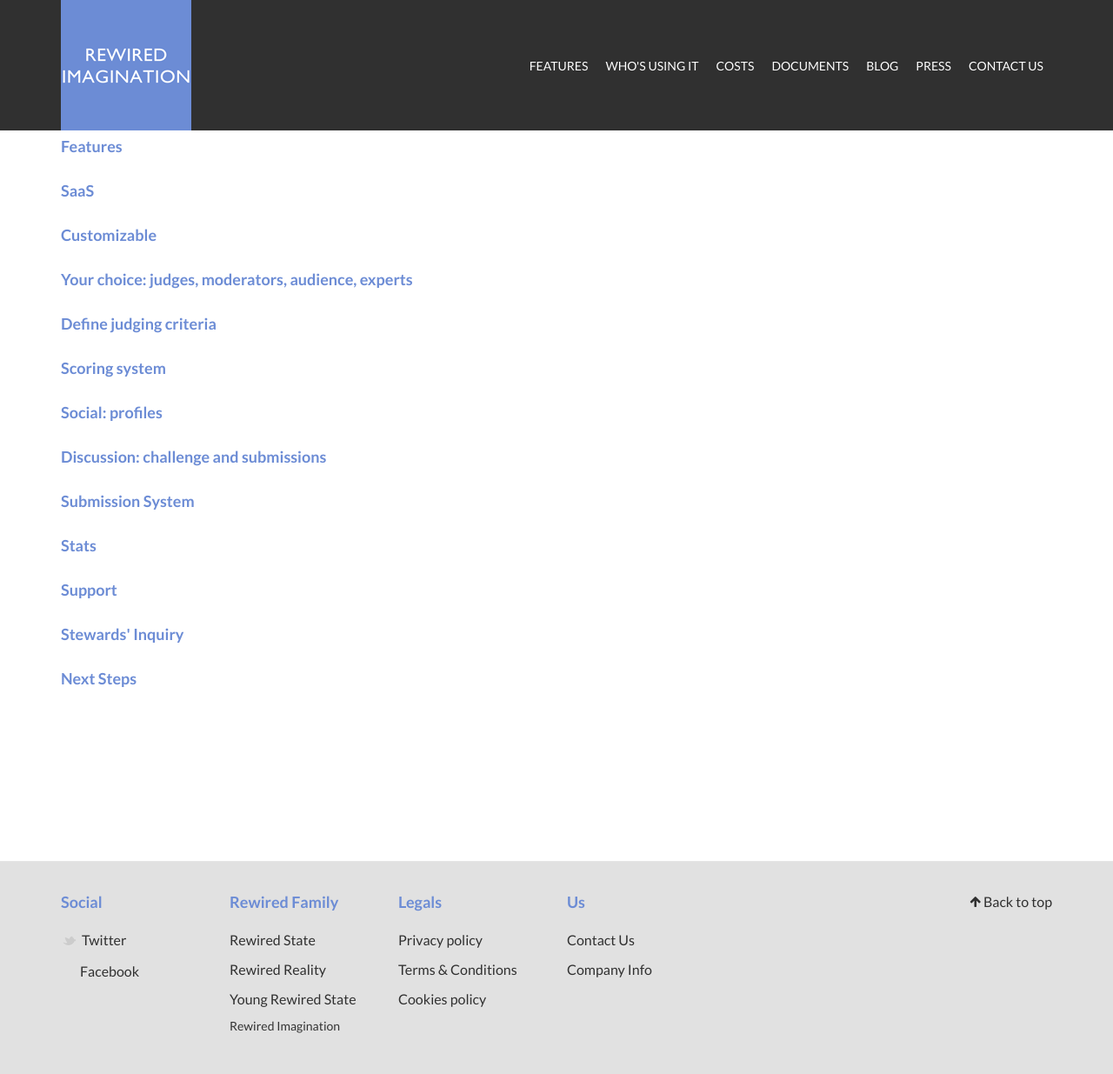
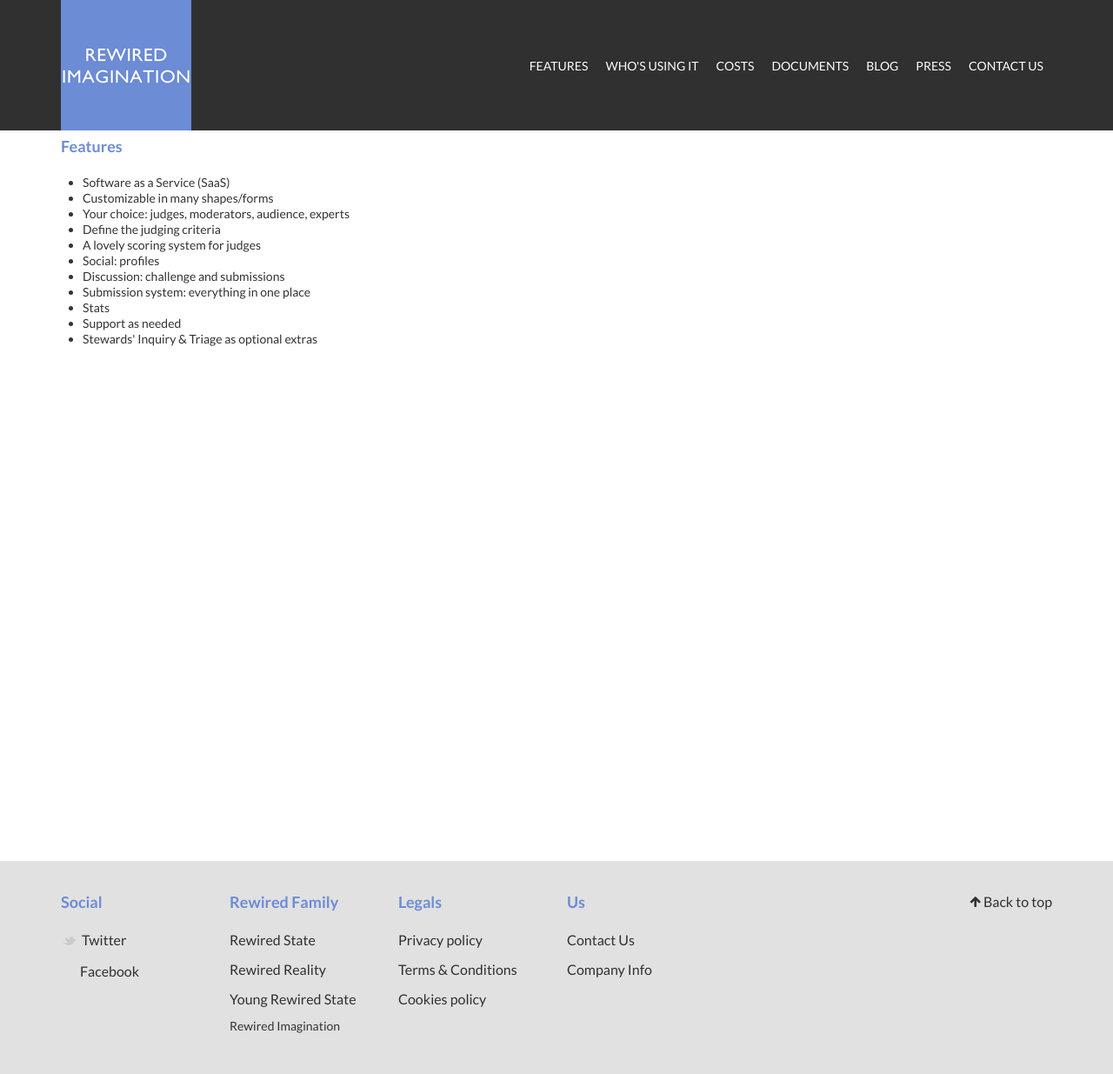
Before and after one commit to adamamyl/rewiredimagination.com, a Jekyll site: the page built from features/index.html, in a window 1280 px wide. Shown: the whole page at 87% size. Built offline with Jekyll 4.4.1, drawn with Linux system fonts in a browser that asks for light colours; nearby versions of some CDN libraries; Markdown is read by kramdown in place of the engine named in the settings.

Commit message:
Make headers list, and add more text

```diff
--- a/features/index.html
+++ b/features/index.html
@@ -4,28 +4,27 @@
 ---
 
                 <h1>Features</h1>
+                <ul>
+                    <li>Software as a Service (SaaS)</li>
 
-                <h2>SaaS</h2>
+                    <li>Customizable in many shapes/forms</li>
 
-                <h2>Customizable</h2>
+                    <li>Your choice: judges, moderators, audience, experts</li>
 
-                <h2>Your choice: judges, moderators, audience,
-                experts</h2>
+                    <li>Define the judging criteria</li>
 
-                <h2>Define judging criteria</h2>
+                    <li>A lovely scoring system for judges</li>
 
-                <h2>Scoring system</h2>
+                    <li>Social: profiles</li>
 
-                <h2>Social: profiles</h2>
+                    <li>Discussion: challenge and submissions</li>
 
-                <h2>Discussion: challenge and submissions</h2>
+                    <li>Submission system: everything in one place</li>
 
-                <h2>Submission System</h2>
+                    <li>Stats</li>
 
-                <h2>Stats</h2>
+                    <li>Support as needed</li>
 
-                <h2>Support</h2>
+                    <li>Stewards' Inquiry &amp; Triage as optional extras</li>
 
-                <h2>Stewards' Inquiry</h2>
-
-                <h2>Next Steps</h2>
+                </ul>
```
